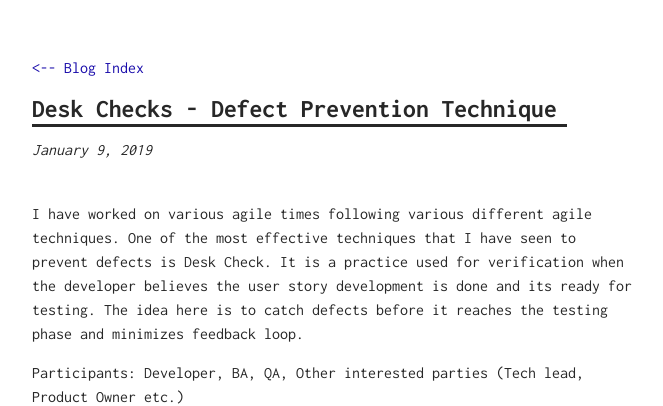
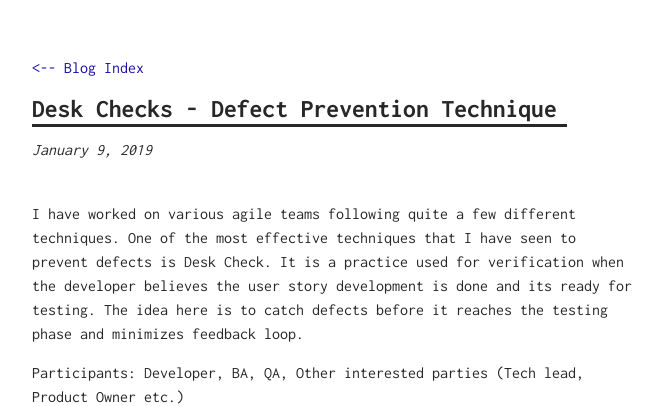
Before and after one commit to lavpathak/lavpathak.com, a Jekyll site: the page built from _posts/2019-01-09-desk-check.md, in a window 1280 px wide. Shown: the top 406 px of the page, without its empty margins (308-971 px from the left). Built offline with Jekyll 4.4.1, drawn with Linux system fonts in a browser that asks for light colours; comment, search, counter and statistics services are not loaded.

Commit message:
Fix grammar.

```diff
--- a/_posts/2019-01-09-desk-check.md
+++ b/_posts/2019-01-09-desk-check.md
@@ -3,7 +3,7 @@ layout: post
 title: Desk Checks - Defect Prevention Technique
 ---
 
-I have worked on various agile times following various different agile techniques. One of the most effective techniques that I have seen to prevent defects is Desk Check. It is a practice used for verification when the developer believes the user story development is done and its ready for testing. The idea here is to catch defects before it reaches the testing phase and minimizes feedback loop.
+I have worked on various agile teams following quite a few different techniques. One of the most effective techniques that I have seen to prevent defects is Desk Check. It is a practice used for verification when the developer believes the user story development is done and its ready for testing. The idea here is to catch defects before it reaches the testing phase and minimizes feedback loop.
 
 Participants:
 Developer, BA, QA, Other interested parties (Tech lead, Product Owner etc.)
```
